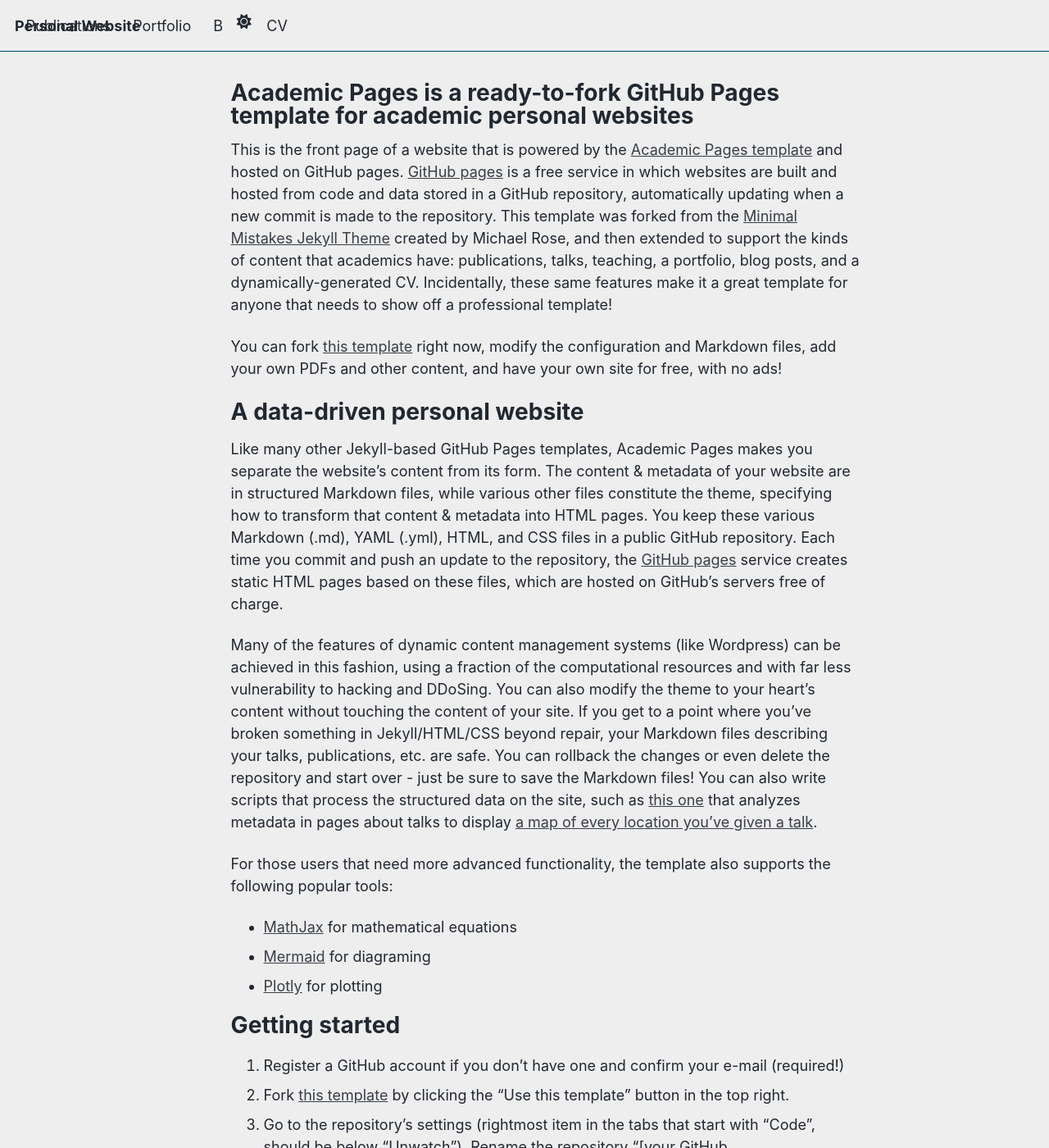
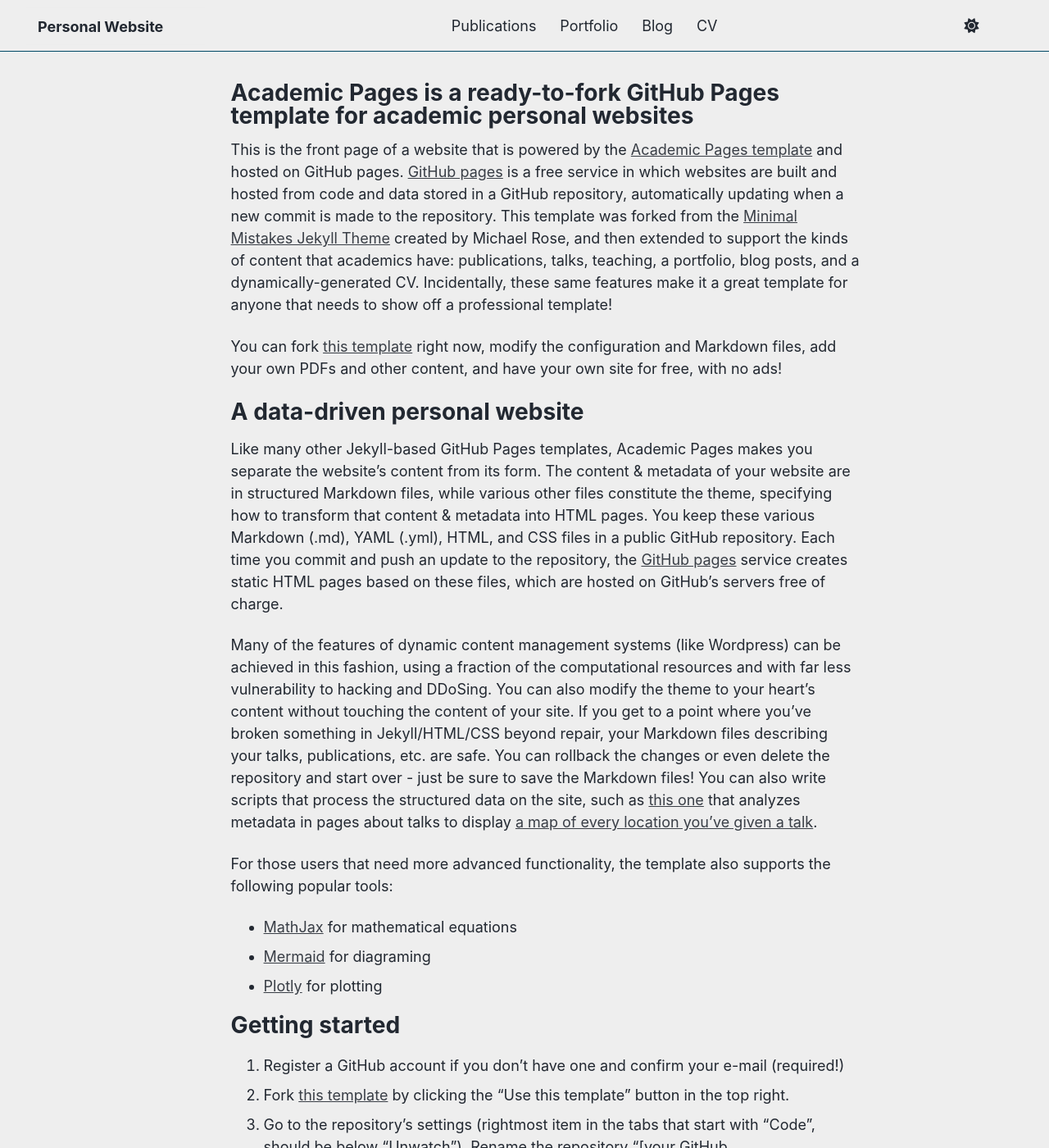
Before and after one commit to alfredzhang98/alfredzhang98.github.io, a Jekyll site: the page built from _pages/about.md, in a window 1280 px wide and 1400 px high. Shown: the whole window at 82% size. Built offline with Jekyll 4.4.1, drawn with Linux system fonts in a browser that asks for light colours.

Commit message:
udpate basics

```diff
--- a/_includes/head/custom.html
+++ b/_includes/head/custom.html
@@ -18,35 +18,61 @@
 <style>
 	/* Use the existing markup: first li = title, last li (#theme-toggle) = theme button */
 			.masthead__menu { position: relative; }
-	.greedy-nav .visible-links {
-		position: relative;
+		/* Replace table layout with block/inline-block to allow centering */
+			#site-nav.greedy-nav .visible-links {
+				display: block !important;
+			position: static;
+			width: 100%;
 			text-align: center; /* center the middle group */
+			/* Reserve space for left title and right controls (theme + hamburger) */
+			padding-left: 22ch; /* space for site title; adjust if needed */
+			padding-right: 5.75rem; /* ~ 2.5rem hamburger + 2.5rem theme + gaps */
+			box-sizing: border-box;
 		}
-	.greedy-nav .visible-links > li {
-		display: inline-block; /* inline-block items center with text-align */
+			#site-nav.greedy-nav .visible-links > li {
+				display: inline-block !important;
 			vertical-align: middle;
 		}
-	/* Title pinned to left */
-	.greedy-nav .visible-links > li:first-child {
+		/* Title pinned to left edge of nav */
+			#site-nav.greedy-nav .visible-links > li:first-child {
 			position: absolute;
-		left: 0;
+			left: 0.75rem;
+			top: 50%;
+			transform: translateY(-50%);
+			white-space: nowrap;
+			z-index: 2;
 		}
-	/* Theme toggle pinned to right; leave room for the hamburger button */
-	.greedy-nav .visible-links > li#theme-toggle {
+		/* Theme toggle pinned to right; aligned before hamburger button */
+			#site-nav.greedy-nav .visible-links > li#theme-toggle {
 			position: absolute;
-		right: 3rem; /* 2.5rem button width + padding gap */
+				right: 2.75rem; /* leave room for the hamburger button at right:0 */
+			top: 50%;
+			transform: translateY(-50%);
+			z-index: 2;
 		}
-	/* Tweak link spacing for inline-block layout */
-	.greedy-nav .visible-links > li a {
-		margin: 0 0.75rem;
+		/* Spacing for centered inline-block items */
+			#site-nav.greedy-nav .visible-links > li a {
+			margin: 0 0.8rem;
 		}
-	/* Keep the underline hover effect nicely visible */
-	.greedy-nav .visible-links > li a:before {
-		bottom: -2px;
-	}
+			#site-nav.greedy-nav .visible-links > li a:before { bottom: -2px; }
 	/* On very small screens, if overlap occurs, you can optionally hide middle links:
 		 @media (max-width: 420px) { .greedy-nav .visible-links > li:not(:first-child):not(#theme-toggle){ display:none; } }
 	*/
+				@media (max-width: 768px) {
+					#site-nav.greedy-nav .visible-links { padding-left: 18ch; padding-right: 5.25rem; }
+			}
+				@media (max-width: 520px) {
+					#site-nav.greedy-nav .visible-links { padding-left: 15ch; padding-right: 5rem; }
+			}
+			@media (max-width: 420px) {
+				/* 若仍拥挤，可隐藏中间项，仅保留标题与主题 */
+				/* .greedy-nav .visible-links > li:not(:first-child):not(#theme-toggle){ display:none; } */
+			}
 </style>
 
+{%- if jekyll.environment != 'production' -%}
+	<!-- LiveReload fallback: explicitly load the client in development -->
+	<script defer src="http://localhost:35729/livereload.js?snipver=1"></script>
+{%- endif -%}
+
 <!-- end custom head snippets -->
```
Also changed, not shown: _includes/base_path copy (added, +11 -0 lines), docker-compose.yaml (+9 -2 lines). Lines whose indentation alone changed are shown as unchanged.
